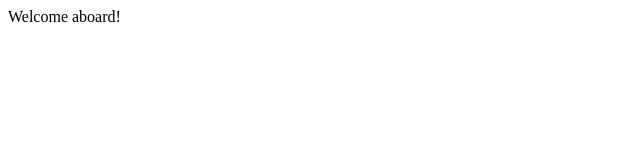
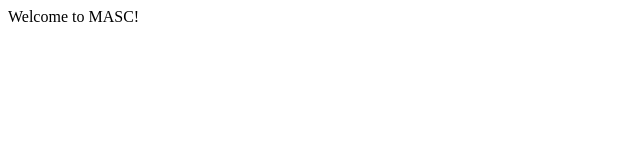
Before and after one commit to rahulrvp/majlis-git-demo, a plain HTML site: page index.html in a window 1280 px wide. Shown: the full height of the page, 0-640 px from the left. Drawn offline with Linux system fonts and the light colour scheme.

Commit message:
again changed the name

```diff
--- a/index.html
+++ b/index.html
@@ -1,5 +1,5 @@
 <!DOCTYPE html>
 <html>
     <head></head>
-    <body>Welcome aboard!</body>
+    <body>Welcome to MASC!</body>
 </html>
```
